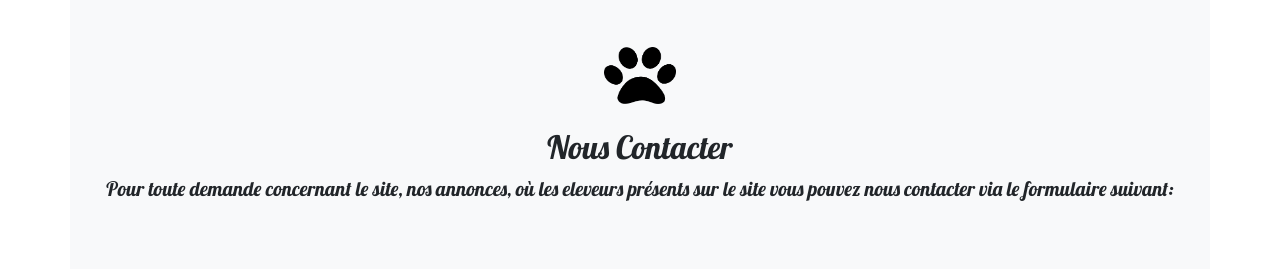
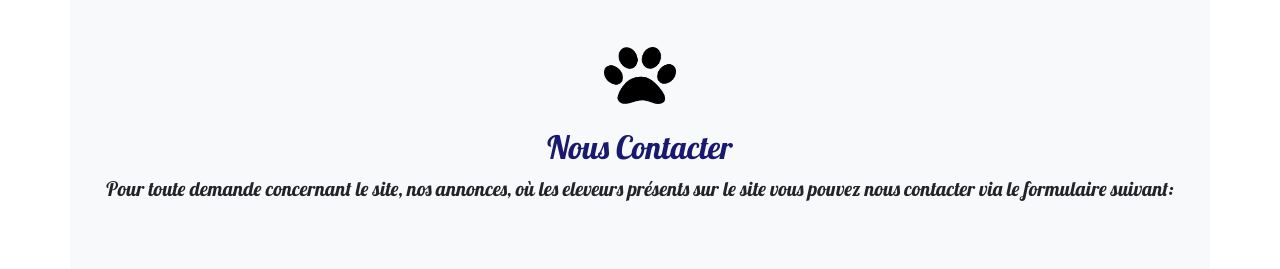
Before and after one commit to coupdepatte/coup_de_patte, a Symfony app: template templates/contact/index.html.twig in a window 1280 px wide. Shown: the part 224-493 px from the top of the page. Run offline with Twig, Linux system fonts and the light colour scheme; the template is opened without the code that fills it, so the values that code supplies are empty; form fields are guessed from the names that the template uses; some libraries are stand-ins or nearby versions.

Commit message:
Update nav.css

```diff
--- a/public/css/nav.css
+++ b/public/css/nav.css
@@ -30,6 +30,9 @@
   font-size: 1.5em;
   /* color:black !important; */
 
+ }
+ .h2,h2{
 
+color:midnightblue;
 
  }
```
